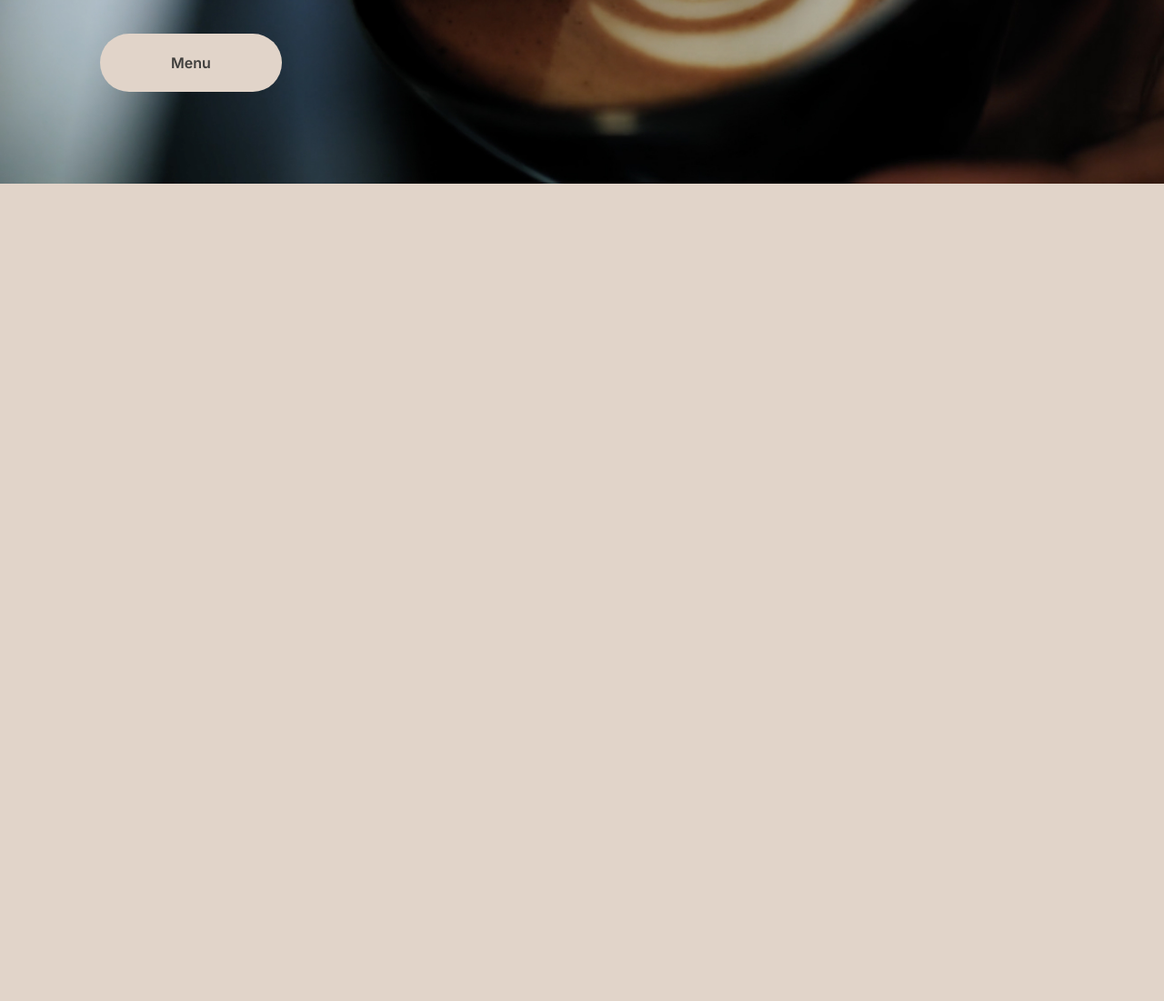
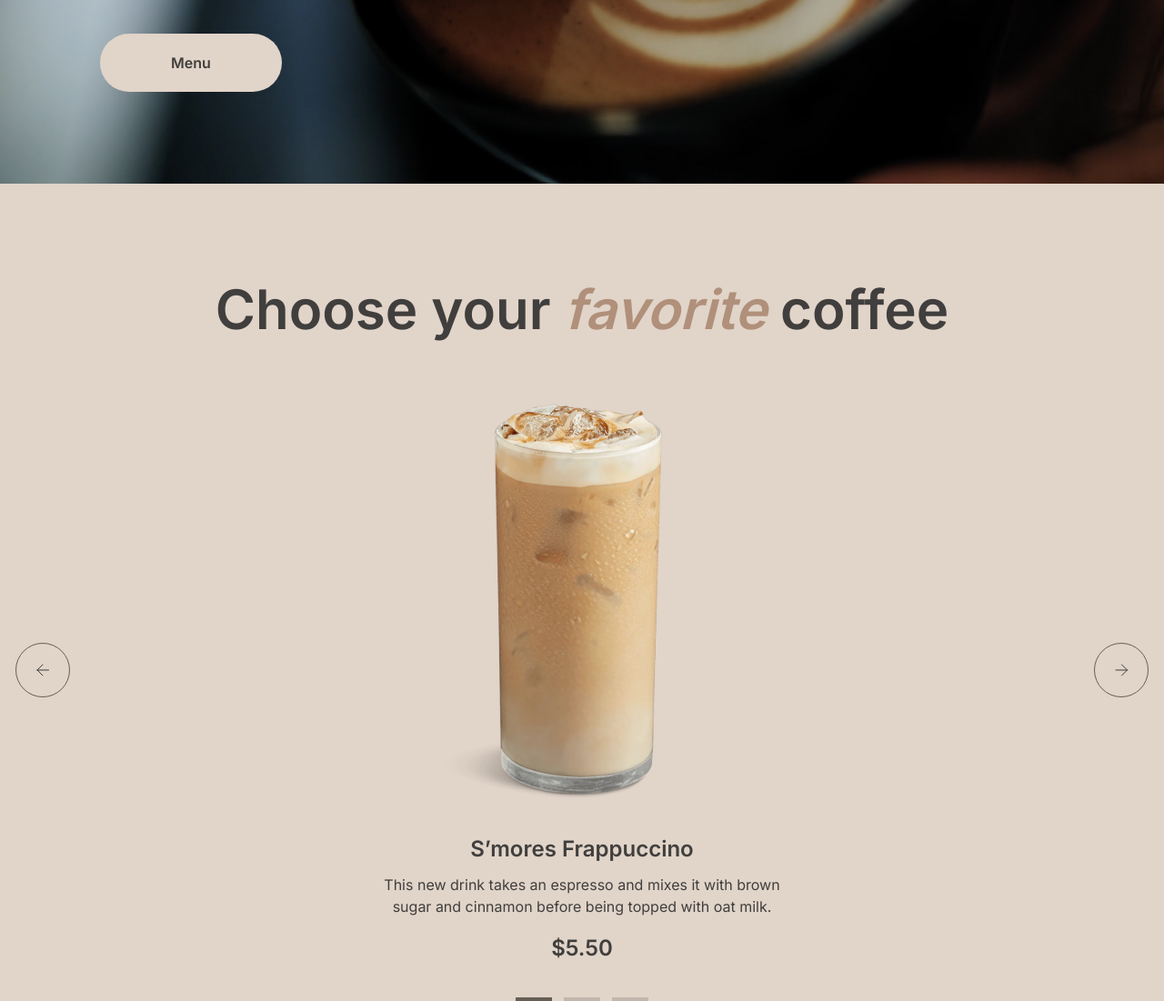
Before and after one commit to Nofeil/Coffee-House, a plain HTML site: page index.html in a window 1280 px wide. Shown: the part 542-1643 px from the top of the page at 91% size. Before the commit the page ends 800 px from the top, so only its background shows below. Drawn offline with Linux system fonts and the light colour scheme.

Commit message:
feat: add favourites-coffee section

```diff
--- a/index.html
+++ b/index.html
@@ -45,11 +45,33 @@
         <div class="enjoy__empty-contant"></div>
       </div>
     </section>
-    <!-- <section class="favourites-coffee"></section>
-    <section class="about"></section>
+    <section class="favourites-coffee">
+      <div class="container favourites-coffee__container">
+        <h2 class="favorites-coffee__title">Choose your <span class="accent">favorite</span> coffee</h2>
+        <div class="card__wrapper">
+          <img class="arrow-left" id="left-arrow" src="assets/svg/arrow-left.svg" alt="switch coffee type">
+          <div class="card">
+            <img class="card__img" src="assets/img/favourites-coffee/coffee-slider-1.png"
+              alt="a cup S`mores Frappuccino">
+            <h3 class="card__title">S’mores Frappuccino</h3>
+            <p class="card__text">This new drink takes an espresso and mixes it with brown sugar and cinnamon before
+              being
+              topped with oat milk.</p>
+            <h3 class="card__price">$5.50</h3>
+          </div>
+          <img class="arrow-right" id="right-arrow" src="assets/svg/arrow-right.svg" alt="switch coffee type">
+        </div>
+        <div class="switcher">
+          <div class="switcher__div1"></div>
+          <div class="switcher__div2"></div>
+          <div class="switcher__div3"></div>
+        </div>
+      </div>
+    </section>
+    <!-- <section class="about"></section>
     <section class="mobile-app"></section> -->
   </main>
-
+  <script src="index.js"></script>
 </body>
 
 </html>
--- a/style.css
+++ b/style.css
@@ -96,6 +96,7 @@ h6 {
 /* SECTION ENJOY */
 .enjoy {
   color: #E1D4C9;
+  margin-bottom: 92px;
 }
 
 .enjoy__container {
@@ -152,3 +153,71 @@ h6 {
 .enjoy__empty-contant {
   width: 630px;
 }
+
+/* FACOURITES_COFFEE SECTION */
+.favourites-coffee {
+  color: #403F3D;
+}
+
+.favorites-coffee__title {
+  text-align: center;
+  font-size: 60px;
+  line-height: 125%;
+  margin-bottom: 39px;
+}
+
+.card__wrapper {
+  display: flex;
+  justify-content: space-around;
+  align-items: center;
+  column-gap: 290px;
+}
+
+.card {
+  width: 480px;
+}
+
+.card__img {
+  margin-bottom: 19px;
+}
+
+.card__title,
+.card__price {
+  text-align: center;
+  font-size: 24px;
+  line-height: 125%;
+}
+
+.card__title {
+  margin-bottom: 12px;
+}
+
+.card__text {
+  text-align: center;
+  line-height: 150%;
+  margin-bottom: 19px;
+}
+
+.switcher {
+  display: flex;
+  justify-content: space-between;
+  max-width: 146px;
+  margin: 0 auto;
+  padding-top: 39px;
+}
+
+.switcher__div1,
+.switcher__div2,
+.switcher__div3 {
+  width: 40px;
+  height: 4px;
+}
+
+.switcher__div1 {
+  background-color: #665F55;
+}
+
+.switcher__div2,
+.switcher__div3 {
+  background-color: #C1B6AD;
+}
```
Also changed, not shown: assets/img/favourites-coffee/coffee-slider-1.png (added), assets/svg/arrow-left-hover.svg (added), assets/svg/arrow-left.svg (added), assets/svg/arrow-right-hover.svg (added), assets/svg/arrow-right.svg (added).
